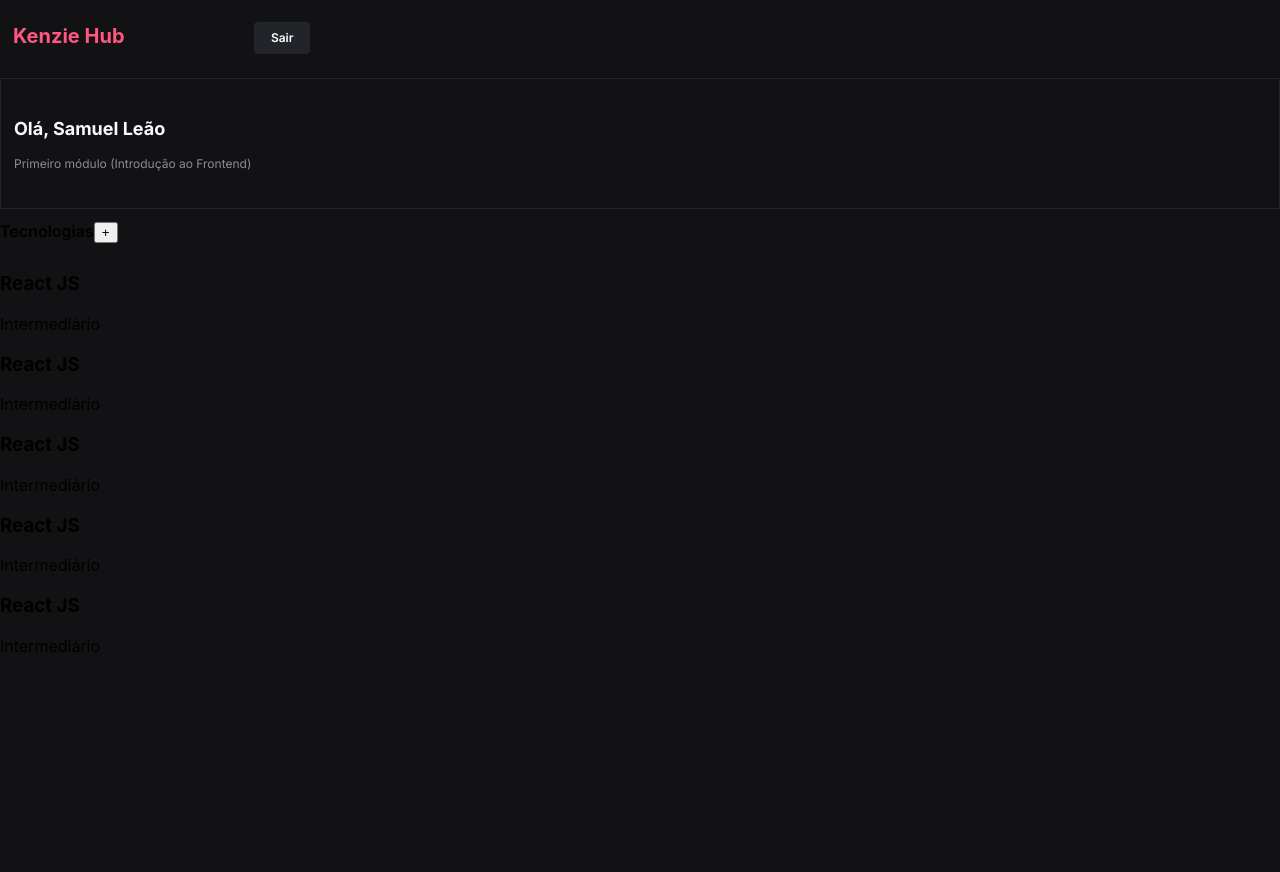
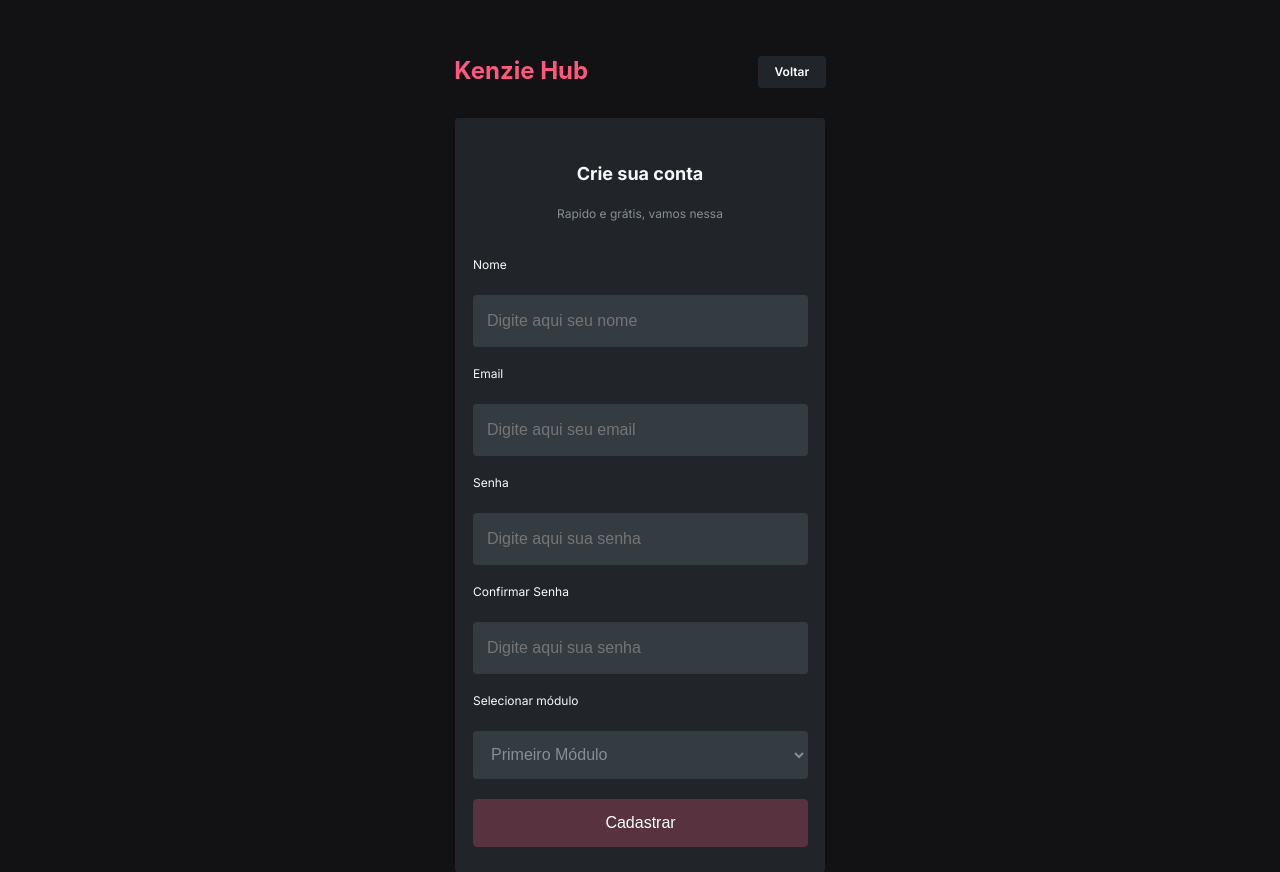
Before and after one commit to Kenzie-Academy-Brasil-Developers/react-entrega-s2-kenzie-hub-wellingtonjosep, a React (Create React App) app: page / in a window 1280 px wide. Before the commit the page ends 800 px from the top, so only its background shows below. Built offline with nearby package versions, Linux system fonts and the light colour scheme.

Commit message:
update: added api register page

```diff
--- a/package.json
+++ b/package.json
@@ -7,6 +7,7 @@
     "@testing-library/jest-dom": "^5.14.1",
     "@testing-library/react": "^13.0.0",
     "@testing-library/user-event": "^13.2.1",
+    "axios": "^0.26.1",
     "framer-motion": "^6.3.1",
     "react": "^18.0.0",
     "react-dom": "^18.0.0",
@@ -14,6 +15,7 @@
     "react-router-dom": "5",
     "react-scripts": "5.0.1",
     "react-toastify": "^8.2.0",
+    "toastify": "^2.0.1",
     "web-vitals": "^2.1.0",
     "yup": "^0.32.11"
   },
--- a/src/Pages/Register/index.jsx
+++ b/src/Pages/Register/index.jsx
@@ -2,13 +2,19 @@ import './styles.css'
 
 import FormRegister from '../../components/FormRegister'
 import Button from '../../components/Button'
+import { useHistory } from 'react-router-dom/cjs/react-router-dom.min'
 
 function Register () {
+    const history = useHistory()
+
+    function back () {
+        history.push('/register')
+    }
     return (
         <>
             <header className='header-register'>
                 <h1 className='title-register'>Kenzie Hub</h1>
-                <Button className='back'>Voltar</Button>
+                <Button onClick={() => back() } className='back'>Voltar</Button>
             </header>
 
             <main>
--- a/src/Rotes/index.jsx
+++ b/src/Rotes/index.jsx
@@ -5,21 +5,17 @@ import Login from "../Pages/Login";
 import Register from "../Pages/Register";
 function Rotes () {
     return (
-        <>
         <Switch>
             <Route path="/">
+                <Register/>
+            </Route>
+            <Route path="/register">
+                <Login/>
+            </Route>
+            <Route path="/home">
                 <Homepage/>
             </Route>
-
-            <Route path="/Register">
-                <Login/>
-            </Route>
-
-            <Route path="/Home">
-                <Register/>
-            </Route>
         </Switch>
-        </>
     )
 }
 
--- a/src/components/FormRegister/index.jsx
+++ b/src/components/FormRegister/index.jsx
@@ -1,33 +1,90 @@
 import './styles.css'
 
 import Button from '../Button'
+import { useForm } from 'react-hook-form';
+import { yupResolver } from '@hookform/resolvers/yup';
+import * as yup from "yup";
+import { toast } from 'react-toastify';
+import axios from 'axios';
+import { useHistory } from 'react-router-dom/cjs/react-router-dom.min';
 
 function FormRegister () {
+
+    const history = useHistory()
+
+    const schema = yup.object().shape({
+        name: yup
+        .string()
+        .required('Nome obrigatorio')
+        .matches(/^[A-Za-záàâãéèêíïóôõöúçñÁÀÂÃÉÈÍÏÓÔÕÖÚÇÑ ]+$/,'este campo não aceita o uso de numeros'),
+        email: yup
+        .string()
+        .required('Email obrigatorio')
+        .email('email invalido'),
+        password: yup
+        .string()
+        .required('Senha obrigatoria')
+        .min(6, 'sua senha tem que ter no minimo 6 caracteres'),
+        ConfPassword: yup
+        .string()
+        .required('Confirmar a senha é obrigatorio')
+        .oneOf([yup.ref('password')],'seus campos de senha estão diferentes')
+    })
+
+    const {register, handleSubmit, formState: { errors }} = useForm({
+        resolver: yupResolver(schema)
+    })
+
+    function onSubmit (data) {
+        data.bio = 'Não requerido no Figma'
+        data.contact = 'Não requerido no Figma'
+        axios.post('https://kenziehub.herokuapp.com/users', data)
+        .then((response) => {
+            console.log(response)
+            toast.success('Conta criada com sucesso!')
+            history.push('/register')
+        })
+        .catch((err) => {
+            if (err.message === 'Request failed with status code 401') {
+                toast.error('Email já existe')
+            } else {
+                toast.error('Ops! Algo deu errado')
+            }
+        })
+
+    }
+
     return (
-        <form className='form-register'>
+        <form className='form-register' onSubmit={handleSubmit(onSubmit)}>
             <h2 className='sub-title-register'>Crie sua conta</h2>
             <p className='info-register'>Rapido e grátis, vamos nessa</p>
+
             <label className='label-register'>Nome</label>
-            <input className='input-register' type="text" placeholder='Digite aqui seu nome'/>
+            <input {...register('name')} className='input-register' type="text" placeholder='Digite aqui seu nome'/>
+            {errors.name && <p className='error'>{errors.name.message}</p>}
 
             <label className='label-register'>Email</label>
-            <input className='input-register' type="text" placeholder='Digite aqui seu email'/>
+            <input {...register('email')} className='input-register' type="text" placeholder='Digite aqui seu email'/>
+            {errors.email && <p className='error'>{errors.email.message}</p>}
 
             <label className='label-register'>Senha</label>
-            <input className='input-register' type="password" placeholder='Digite aqui sua senha'/>
+            <input {...register('password')} className='input-register' type="password" placeholder='Digite aqui sua senha'/>
+            {errors.password && <p className='error'>{errors.password.message}</p>}
 
             <label className='label-register'>Confirmar Senha</label>
-            <input className='input-register' type="password" placeholder='Digite aqui sua senha'/>
+            <input {...register('ConfPassword')} className='input-register' type="password" placeholder='Digite aqui sua senha'/>
+            {errors.ConfPassword && <p className='error'>{errors.ConfPassword.message}</p>}
 
             <label className='label-register'>Selecionar módulo</label>
-            <select className='input-register select-register'>
+            <select {...register('course_module')} className='input-register select-register'>
                 <option value='Primeiro módulo (Introdução ao Frontend)'>Primeiro Módulo</option>
                 <option value='Segundo módulo (Frontend Avançado)'>Segundo Módulo</option>
                 <option value='Terceiro módulo (Introdução ao Backend)'>Terceiro Módulo</option>
                 <option value='Quarto módulo (Backend Avançado)'>Quarto Módulo</option>
             </select>
+            {errors.course_module && <p className='error'>{errors.course_module.message}</p>}
 
-            <Button className='button-register'>Cadastrar</Button>
+            <Button type={'submit'} className='button-register'>Cadastrar</Button>
         </form>
     )
 }
--- a/src/components/FormRegister/styles.css
+++ b/src/components/FormRegister/styles.css
@@ -1,7 +1,6 @@
 @import url('https://fonts.googleapis.com/css2?family=Inter:wght@400;500;600;700&display=swap');
 
 .form-register {
-    height: 595.4666137695312px;
     width: 295.8265075683594px;
     border-radius: 3.198124408721924px;
     padding: 34px, 18px, 34px, 18px;
@@ -68,15 +67,23 @@
         color: #fff;
         margin-left: 18px;
         cursor: pointer;
+        margin-bottom: 25px;
     }
 
     .button-register:hover {
-        background-color: #FF427F;
+        background-color: #868E96;
+        border: 1.22px solid #868E96;
+    }
+
+    .error {
+        margin: 0px;
+        color: rgb(255,0,0);
+        margin-left: 17px;
+        font-size: 12px;
     }
 
 @media (min-width: 1000px) {
     .form-register {
-        height: 771px;
         width: 370px;
         }
 
--- a/src/index.js
+++ b/src/index.js
@@ -4,11 +4,14 @@ import './index.css';
 import App from './App';
 import reportWebVitals from './reportWebVitals';
 import {BrowserRouter} from 'react-router-dom';
+import { ToastContainer } from 'react-toastify';
+import 'react-toastify/dist/ReactToastify.css';
 
 const root = ReactDOM.createRoot(document.getElementById('root'));
 root.render(
   <BrowserRouter>
     <React.StrictMode>
+      <ToastContainer></ToastContainer>
       <App />
     </React.StrictMode>
   </BrowserRouter>
```
Also changed, not shown: 1 other file (tests, documents, lock files or other folders).
